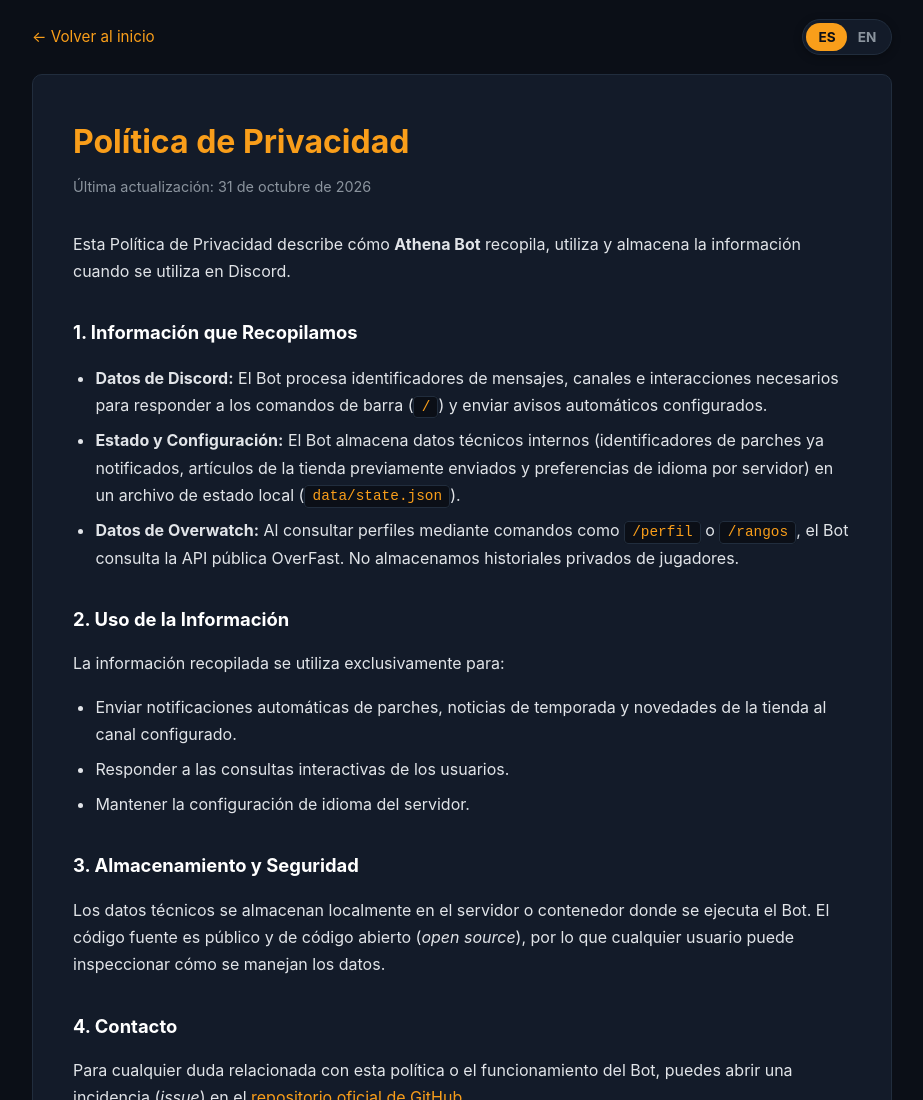
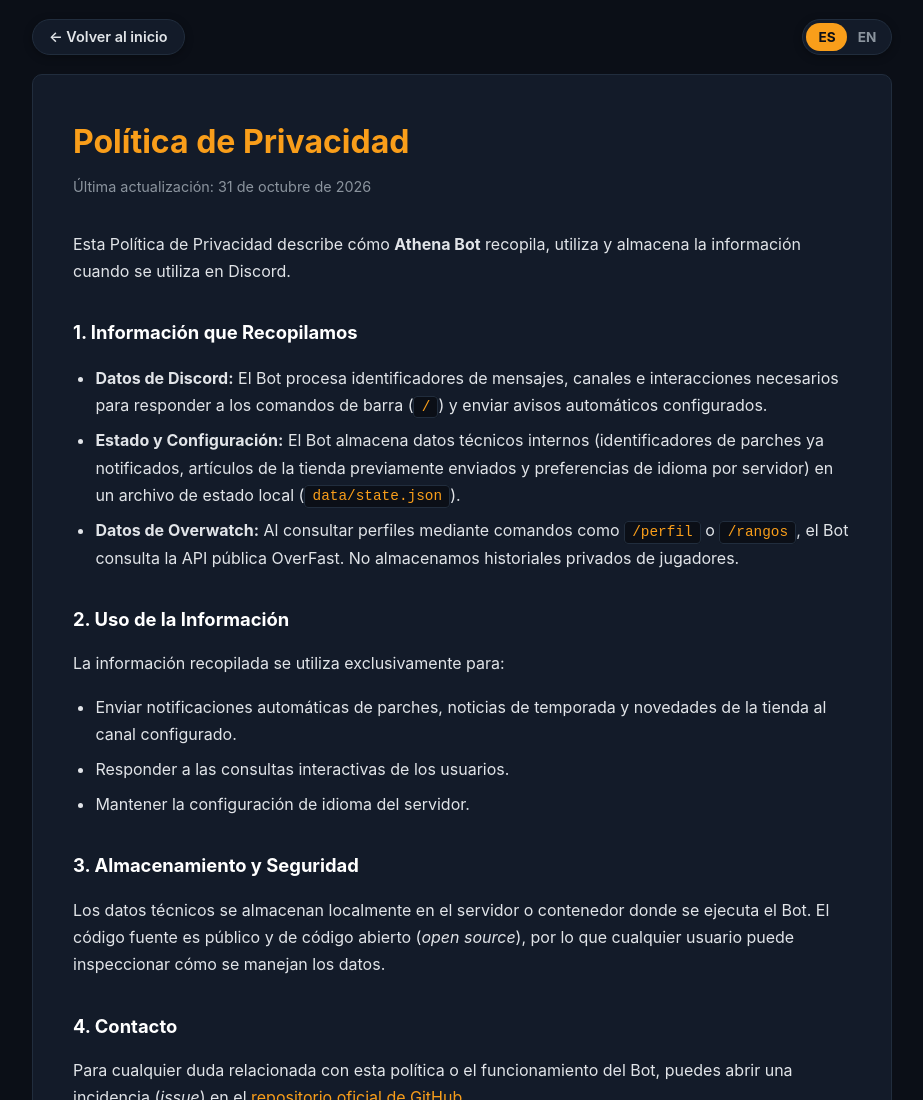
Before and after one commit to Soofiaa/bot-overwatch, a website: page privacy.html in a window 1280 px wide. Shown: the top 1100 px of the page, without its empty margins (178-1101 px from the left). Drawn offline with Linux system fonts and the light colour scheme.

Commit message:
style: polish back button in terms and privacy pages to match language switcher pill style

```diff
--- a/privacy.html
+++ b/privacy.html
@@ -15,8 +15,9 @@
         }
         body { font-family: -apple-system, BlinkMacSystemFont, "Segoe UI", Roboto, sans-serif; background: var(--bg-color); color: var(--text); margin: 0; padding: 0; line-height: 1.7; }
         .top-bar { display: flex; justify-content: space-between; align-items: center; padding: 1.2rem 2rem; max-width: 860px; margin: 0 auto; }
-        .back-link { color: var(--accent); text-decoration: none; font-size: 0.95rem; }
-        .back-link:hover { text-decoration: underline; }
+        .back-link { display: inline-flex; align-items: center; gap: 0.5rem; height: 36px; padding: 0 1rem; box-sizing: border-box; color: var(--text); background: var(--card-bg); border: 1px solid var(--border); border-radius: 30px; text-decoration: none; font-size: 0.9rem; font-weight: 600; box-shadow: 0 2px 8px rgba(0,0,0,0.3); transition: border-color 0.2s, color 0.2s, transform 0.2s; }
+        .back-link:hover { color: var(--accent); border-color: var(--accent); transform: translateX(-2px); }
+        .back-link:focus-visible, .lang-switch:focus-visible { outline: 2px solid var(--accent); outline-offset: 2px; }
 
         /* Sliding toggle */
         .lang-switch {
```
Also changed, not shown: terms.html (+3 -2 lines).
